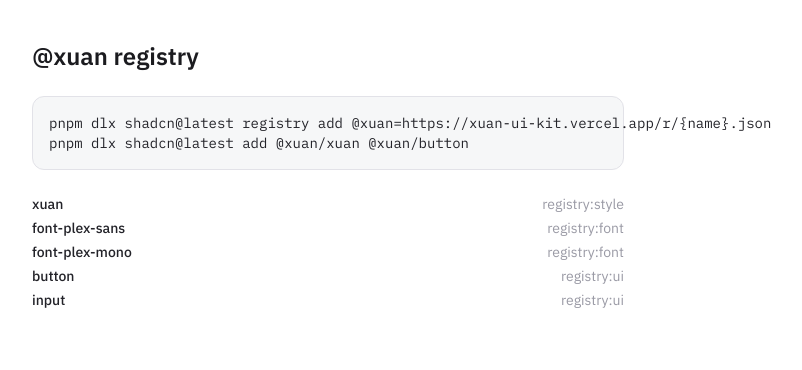
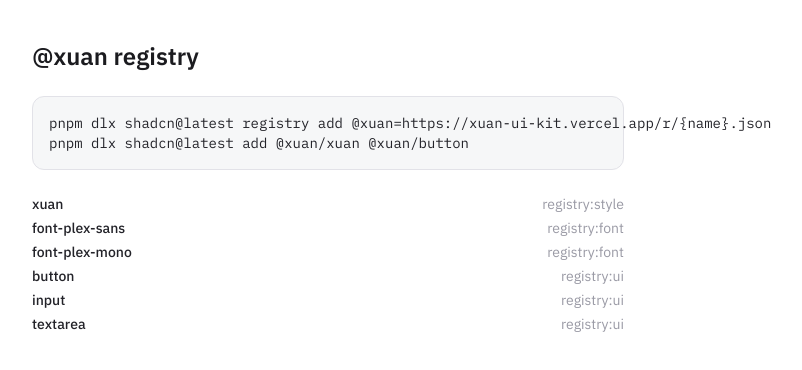
Before and after one commit to xuanvan229/xuan-ui-kit, a Next.js app: page / in a window 1280 px wide. Shown: the top 370 px of the page, without its empty margins (312-1114 px from the left). Built offline with nearby package versions, Linux system fonts and the light colour scheme.

Commit message:
feat(ui): add textarea

```diff
--- a/registry.json
+++ b/registry.json
@@ -376,6 +376,21 @@
           "type": "registry:ui"
         }
       ]
+    },
+    {
+      "name": "textarea",
+      "type": "registry:ui",
+      "title": "Textarea",
+      "description": "Textarea with focus/error/disabled states and a character counter.",
+      "registryDependencies": [
+        "utils"
+      ],
+      "files": [
+        {
+          "path": "registry/xuan/ui/textarea.tsx",
+          "type": "registry:ui"
+        }
+      ]
     }
   ]
 }
--- /dev/null
+++ b/registry/xuan/ui/textarea.tsx
@@ -0,0 +1,31 @@
+import { cn } from "@/lib/utils"
+
+function Textarea({ className, ...props }: React.ComponentProps<"textarea">) {
+  return (
+    <textarea
+      data-slot="textarea"
+      className={cn(
+        "w-full min-w-0 resize-y rounded-[10px] border border-line-control bg-white px-3 py-2.5 font-sans text-[15px] leading-[1.45] font-normal text-ink outline-none transition-control placeholder:text-ink-muted hover:border-line-input-hover focus-visible:border-accent-600 focus-visible:focus-ring aria-invalid:border-error aria-invalid:focus-ring-error aria-invalid:focus-visible:focus-ring-error disabled:cursor-not-allowed disabled:resize-none disabled:border-disabled-line disabled:bg-disabled-bg disabled:text-ink-disabled",
+        className
+      )}
+      {...props}
+    />
+  )
+}
+
+type TextareaCounterProps = React.ComponentProps<"span"> & { count: number; max: number }
+
+function TextareaCounter({ count, max, className, ...props }: TextareaCounterProps) {
+  return (
+    <span
+      data-slot="textarea-counter"
+      data-over={count > max ? "true" : null}
+      className={cn("font-sans text-xs font-medium text-ink-muted data-over:text-error-text", className)}
+      {...props}
+    >
+      {count} / {max}
+    </span>
+  )
+}
+
+export { Textarea, TextareaCounter }
```
Also changed, not shown: 1 other file (tests, documents, lock files or other folders).
